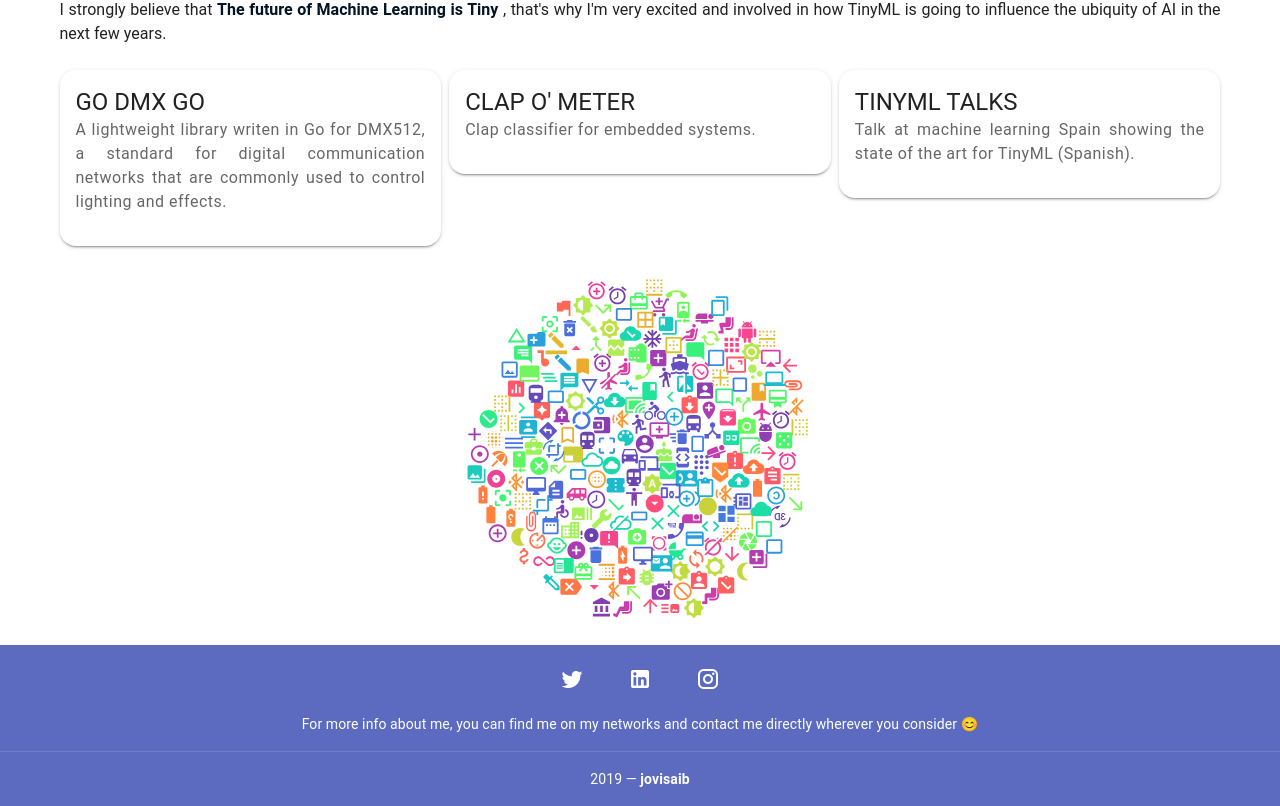
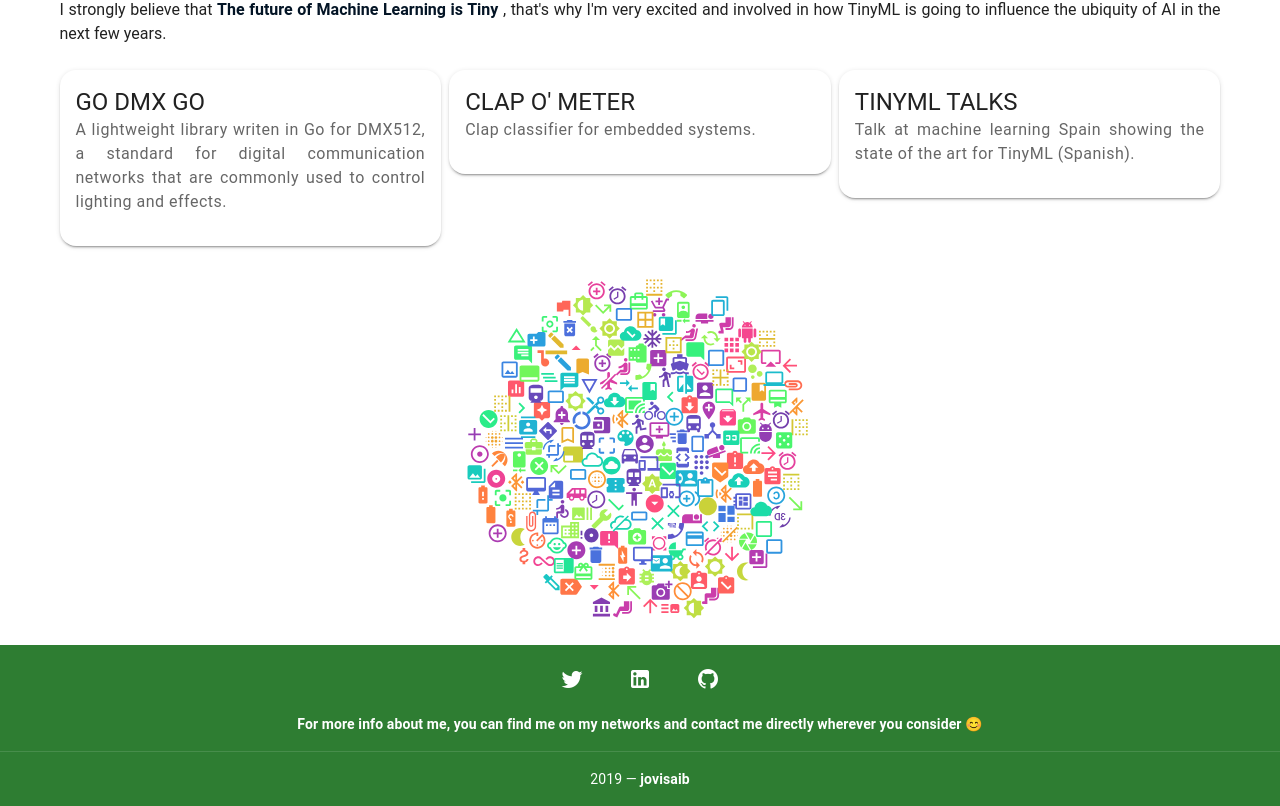
Before and after one commit to jovisaib/webpage-own, a Vue app: page / in a window 1280 px wide. Shown: the part 254-1060 px from the top of the page. Built offline with nearby package versions, Linux system fonts and the light colour scheme.

Commit message:
more changes

```diff
--- a/src/App.vue
+++ b/src/App.vue
@@ -11,7 +11,7 @@
 
 
     <v-footer dark padless>
-      <v-card flat tile class=" flex indigo lighten-1 white--text text-center">
+      <v-card flat tile class="flex green darken-3 lighten-1 white--text text-center">
         <v-card-text>
           <v-btn v-for="icon in icons" :href="icon.href" :key="icon.img" class="mx-4 white--text" icon>
             <v-icon size="24px">
@@ -20,7 +20,7 @@
           </v-btn>
         </v-card-text>
 
-        <v-card-text class="white--text pt-0">
+        <v-card-text class="font-weight-bold white--text pt-0">
           For more info about me, you can find me on my networks and contact me directly wherever you consider 😊
         </v-card-text>
 
@@ -44,7 +44,7 @@ export default {
     icons: [
       { href: 'https://twitter.com/jovisaib', img: 'mdi-twitter' },
       { href: 'https://www.linkedin.com/in/jose-vicente-saez/', img: 'mdi-linkedin' },
-      { href: 'https://www.instagram.com/jovisaib/', img: 'mdi-instagram' },
+      { href: 'https://github.com/jovisaib', img: 'mdi-github' },
     ],
   }),
   name: "app",
@@ -62,4 +62,8 @@ export default {
   padding: 0vh 10vw;
   color: #2c3e50;
 }
+
+.footer-color {
+  color: "rgba(59,130,246,.5)";
+}
 </style>
--- a/src/components/Home.vue
+++ b/src/components/Home.vue
@@ -35,8 +35,9 @@
                 </v-col>
             </v-row>
             <v-row dense>
-                <v-col cols="4">
-                    <v-card class="rounded-xl">
+                <v-col cols="12" lg="4" md="6" sm="12">
+                    <v-hover v-slot="{ hover }">
+                        <v-card :elevation="hover ? 10 : 2" :class="{ 'on-hover': hover }" class="rounded-xl">
                             <v-card-title class="text-h5">
                                 GO DMX GO
                             </v-card-title>
@@ -46,9 +47,11 @@
                                     networks that are commonly used to control lighting and effects.</p>
                             </v-card-subtitle>
                         </v-card>
+                    </v-hover>
                 </v-col>
-                <v-col cols="4">
-                    <v-card class="rounded-xl">
+                <v-col cols="12" lg="4" md="6" sm="12">
+                    <v-hover v-slot="{ hover }">
+                        <v-card :elevation="hover ? 10 : 2" :class="{ 'on-hover': hover }" class="rounded-xl">
                             <v-card-title class="text-h5">
                                 CLAP O' METER
                             </v-card-title>
@@ -57,9 +60,11 @@
                                 <p>Clap classifier for embedded systems.</p>
                             </v-card-subtitle>
                         </v-card>
+                    </v-hover>
                 </v-col>
-                <v-col cols="4">
-                    <v-card class="rounded-xl">
+                <v-col cols="12" lg="4" md="6" sm="12">
+                    <v-hover v-slot="{ hover }">
+                        <v-card :elevation="hover ? 10 : 2" :class="{ 'on-hover': hover }" class="rounded-xl">
                             <v-card-title class="text-h5">
                                 TINYML TALKS
                             </v-card-title>
@@ -68,6 +73,7 @@
                                 <p>Talk at machine learning Spain showing the state of the art for TinyML (Spanish).</p>
                             </v-card-subtitle>
                         </v-card>
+                    </v-hover>
                 </v-col>
             </v-row>
         </v-container>
```
Lines whose indentation alone changed are shown as unchanged.
